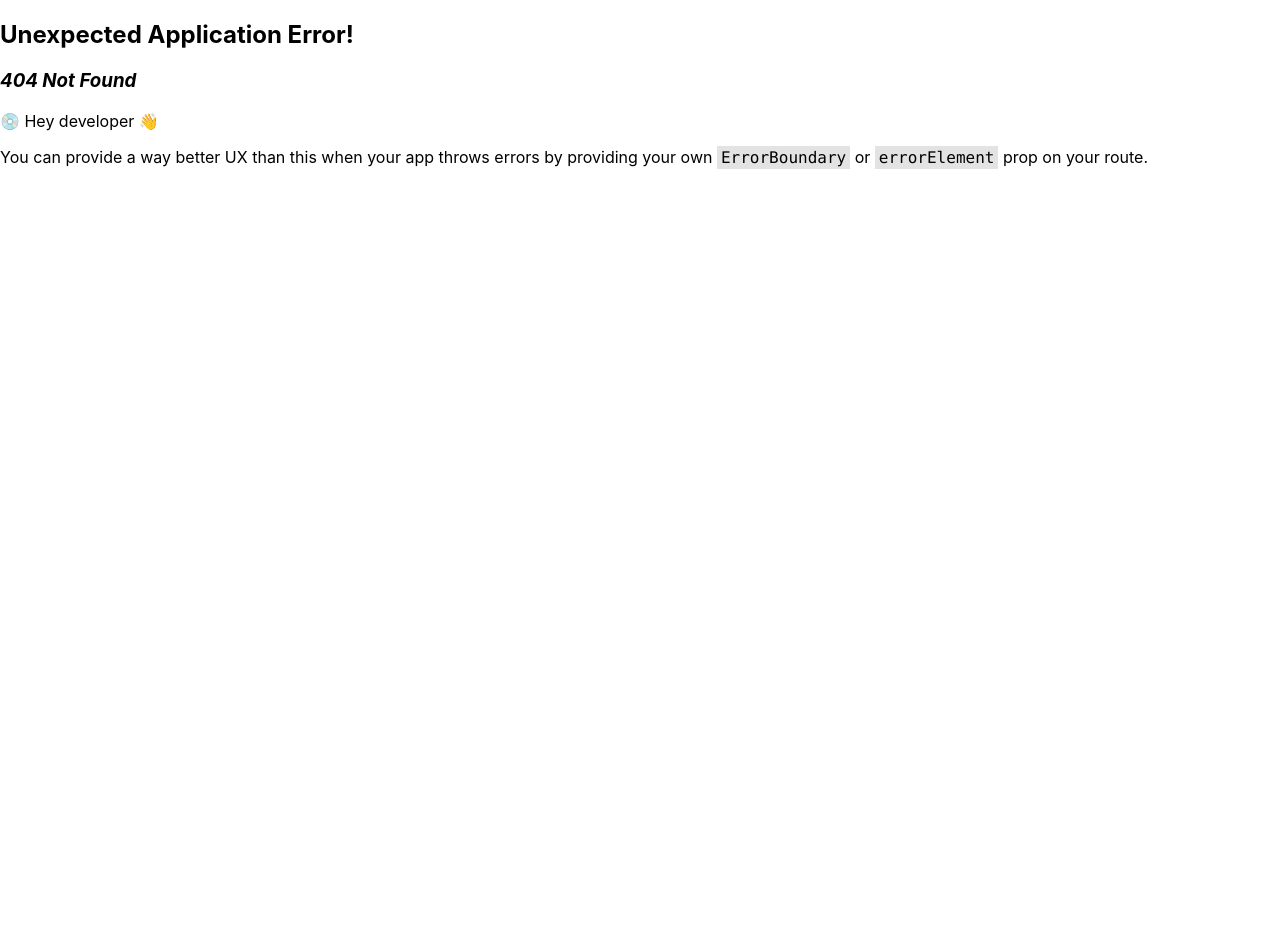
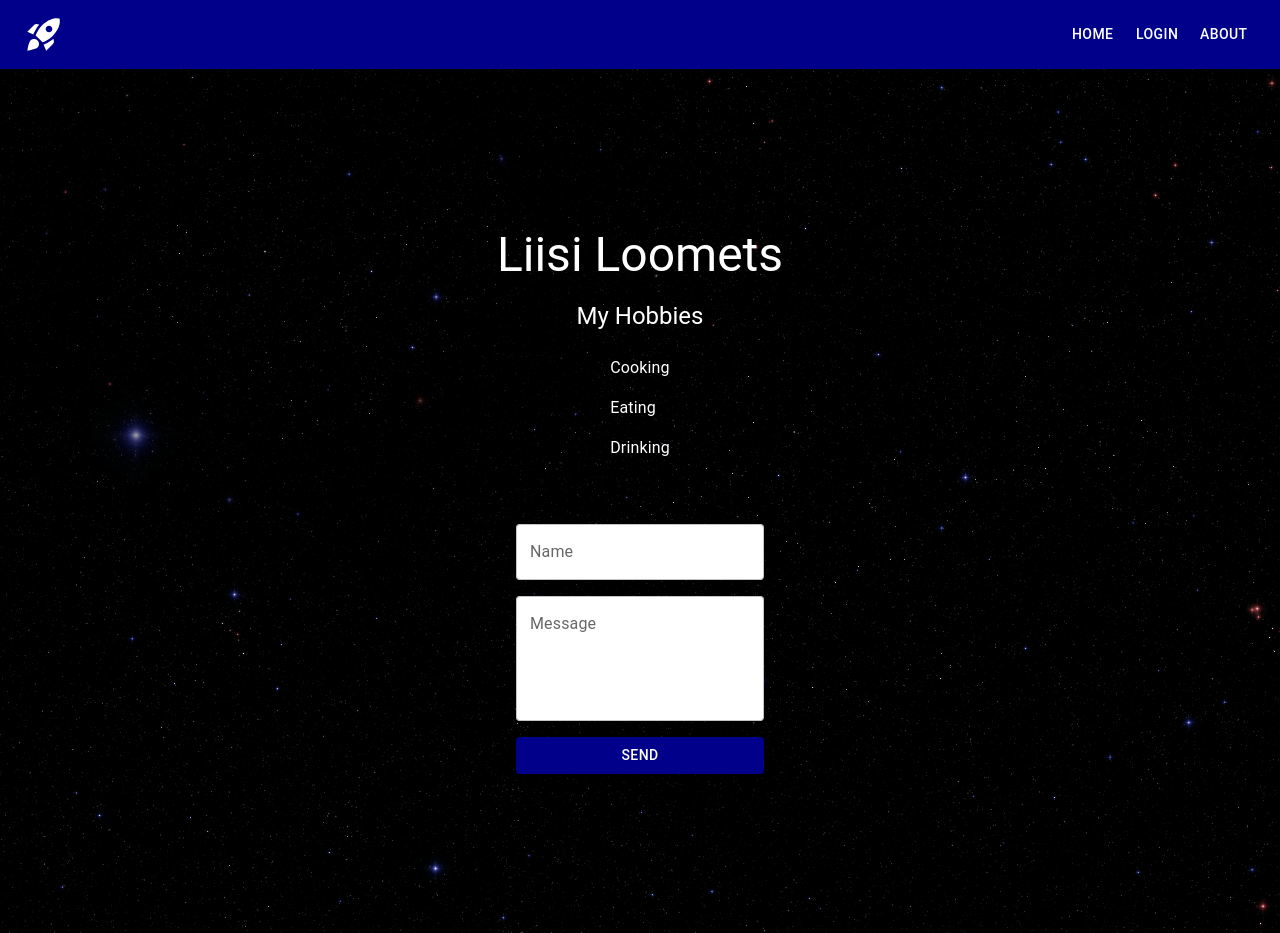
Before and after one commit to LLoomets/type-potato, a React (Create React App) app: page /about in a window 1280 px wide. Before the commit this address had no page. Before the commit the page ends 800 px from the top, so only its background shows below. Built offline with nearby package versions, Linux system fonts and the light colour scheme.

Commit message:
feat: added header and pages

```diff
--- a/package.json
+++ b/package.json
@@ -6,6 +6,7 @@
   "dependencies": {
     "@emotion/react": "^11.13.3",
     "@emotion/styled": "^11.13.0",
+    "@mui/icons-material": "^6.1.1",
     "@mui/material": "^6.1.0",
     "@testing-library/jest-dom": "^5.17.0",
     "@testing-library/react": "^13.4.0",
--- a/src/App.tsx
+++ b/src/App.tsx
@@ -1,12 +1,13 @@
 import "./App.css";
-import MyContainer from "./layout/MyContainer";
-import Login from "./components/Login";
+//import MyContainer from "./layout/MyContainer";
+//import Login from "./components/Login";
 import { Outlet } from "react-router-dom";
+import Header from "./components/Header";
 
 function App() {
   return (
     <>
-      <h1>Header</h1>
+      <Header />
       <Outlet />
     </>
   );
--- /dev/null
+++ b/src/components/About.tsx
@@ -0,0 +1,112 @@
+import React, { FormEvent, useState } from "react"
+import {
+  Box,
+  Typography,
+  List,
+  ListItem,
+  TextField,
+  Button,
+} from "@mui/material"
+import bgImage from "../bgImage.png"
+
+export default function About() {
+  const [form, setForm] = useState({ name: "", message: "" })
+
+  const handleSubmit = (event: FormEvent<HTMLFormElement>) => {
+    event.preventDefault()
+
+    console.log(form)
+  }
+
+  const handleChange = (event: React.ChangeEvent<HTMLInputElement>) => {
+    setForm(prevForm => ({
+      ...prevForm,
+      [event.target.name]: event.target.value,
+    }))
+  }
+
+  const name = "Liisi Loomets"
+  const hobbies = ["Cooking", "Eating", "Drinking"]
+
+  return (
+    <Box
+      sx={{
+        display: "flex",
+        flexDirection: "column",
+        alignItems: "center",
+        justifyContent: "center",
+        minHeight: "100vh",
+        padding: 4,
+        backgroundImage: `url(${bgImage})`,
+      }}
+    >
+      <Typography
+        variant="h3"
+        gutterBottom
+        sx={{ color: "white" }}
+      >
+        {name}
+      </Typography>
+
+      <Typography
+        variant="h5"
+        gutterBottom
+        sx={{ color: "white" }}
+      >
+        My Hobbies
+      </Typography>
+      <List>
+        {hobbies.map((hobby, index) => (
+          <ListItem key={index}>
+            <Typography
+              variant="body1"
+              sx={{ color: "white" }}
+            >
+              {hobby}
+            </Typography>
+          </ListItem>
+        ))}
+      </List>
+
+      <form onSubmit={handleSubmit}>
+        <Box
+          sx={{
+            display: "flex",
+            flexDirection: "column",
+            width: "100%",
+            maxWidth: "400px",
+            marginTop: 6,
+          }}
+        >
+          <TextField
+            name="name"
+            label="Name"
+            placeholder="Enter your name"
+            sx={{ marginBottom: 2 }}
+            InputProps={{ sx: { backgroundColor: "white" } }}
+            onChange={handleChange}
+          />
+
+          <TextField
+            name="message"
+            label="Message"
+            placeholder="Enter your message"
+            multiline
+            rows={4}
+            sx={{ marginBottom: 2 }}
+            InputProps={{ sx: { backgroundColor: "white" } }}
+            onChange={handleChange}
+          />
+
+          <Button
+            variant="contained"
+            type="submit"
+            sx={{ backgroundColor: "darkblue" }}
+          >
+            Send
+          </Button>
+        </Box>
+      </form>
+    </Box>
+  )
+}
--- /dev/null
+++ b/src/components/Header.tsx
@@ -0,0 +1,42 @@
+import * as React from "react"
+import AppBar from "@mui/material/AppBar"
+import Box from "@mui/material/Box"
+import Toolbar from "@mui/material/Toolbar"
+import Container from "@mui/material/Container"
+import Button from "@mui/material/Button"
+import { Link } from "react-router-dom"
+import RocketLaunchIcon from '@mui/icons-material/RocketLaunch'
+
+const pages = [
+  { name: "Home", route: "/" },
+  { name: "Login", route: "/form" },
+  { name: "About", route: "/about"}
+]
+
+function Header() {
+  return (
+    <AppBar position="static" sx={{ backgroundColor: "darkblue"}}>
+      <Container maxWidth="xl">
+        <Toolbar disableGutters>
+          <Box sx={{ flexGrow: 1, display: "flex", alignItems: "center" }}>
+            <RocketLaunchIcon sx={{ color: "white", mr: 1, fontSize: 40 }} />
+          </Box>
+          <Box sx={{ display: { xs: "none", md: "flex" }, ml: "auto" }}>
+            {pages.map(page => (
+              <Button
+                key={page.name}
+                component={Link}
+                to={page.route}
+                sx={{ my: 2, color: "white", display: "block" }}
+              >
+                {page.name}
+              </Button>
+            ))}
+          </Box>
+        </Toolbar>
+      </Container>
+    </AppBar>
+  )
+}
+
+export default Header
--- /dev/null
+++ b/src/components/HomePage.tsx
@@ -0,0 +1,29 @@
+import React from "react"
+import { Box, Typography } from "@mui/material"
+import bgImage from "../bgImage.png"
+
+export default function HomePage() {
+  return (
+    <Box
+      sx={{
+        height: "100vh",
+        display: "flex",
+        justifyContent: "center",
+        alignItems: "center",
+        backgroundImage: `url(${bgImage})`,
+        backgroundSize: "cover",
+        backgroundPosition: "center",
+        backgroundRepeat: "no-repeat",
+        color: "white",
+        textAlign: "center",
+      }}
+    >
+      <Typography
+        variant="h2"
+        sx={{ fontWeight: "bold" }}
+      >
+        Welcome to My Website!
+      </Typography>
+    </Box>
+  )
+}
--- a/src/components/Login.tsx
+++ b/src/components/Login.tsx
@@ -1,5 +1,6 @@
 import { Box, Button, Stack, TextField, Typography } from "@mui/material";
 import { FormEvent, useState, useEffect } from "react";
+import bgImage from "../bgImage.png"
 
 export default function MyForm() {
   const [form, setForm] = useState({ username: "", password: "" });
@@ -47,14 +48,15 @@ export default function MyForm() {
         display: "flex",
         justifyContent: "center",
         alignItems: "center",
-        height: "100%",
+        height: "100vh",
+        backgroundImage: `url(${bgImage})`
       }}
     >
       <form onSubmit={handleSubmit}>
         <Stack gap={2}>
           <Typography
             variant="h3"
-            sx={{ textAlign: "center", textTransform: "uppercase" }}
+            sx={{ textAlign: "center", textTransform: "uppercase", color:"white" }}
           >
             Login
           </Typography>
@@ -64,6 +66,7 @@ export default function MyForm() {
             variant="outlined"
             // onChange={(event) => setUsername(event.target.value)}
             onChange={handleChange}
+            InputProps={{ sx: { backgroundColor:"white" }}}
           />
           <TextField
             name="password"
@@ -71,8 +74,9 @@ export default function MyForm() {
             variant="outlined"
             // onChange={(event) => setPassword(event.target.value)}
             onChange={handleChange}
+            InputProps={{ sx: { backgroundColor:"white" }}}
           />
-          <Button variant="contained" type="submit">
+          <Button variant="contained" type="submit" sx={{backgroundColor:"darkblue"}}>
             Login
           </Button>
         </Stack>
--- a/src/index.tsx
+++ b/src/index.tsx
@@ -11,11 +11,15 @@ import {
 } from "react-router-dom";
 import App from "./App";
 import MyForm from "./components/Login";
+import HomePage from "./components/HomePage";
+import About from "./components/About"
 
 const router = createBrowserRouter(
   createRoutesFromElements(
     <Route path="/" element={<App />}>
+      <Route path="/" element={<HomePage />} />
       <Route path="/form" element={<MyForm />} />
+      <Route path="/about" element={<About/>}/>
       <Route path="/extra" element={<h1>Extra</h1>} />
       <Route path="/contact" element={<h1>Contact</h1>} />
     </Route>
```
Also changed, not shown: src/bgImage.png (added), 1 other file (tests, documents, lock files or other folders).
